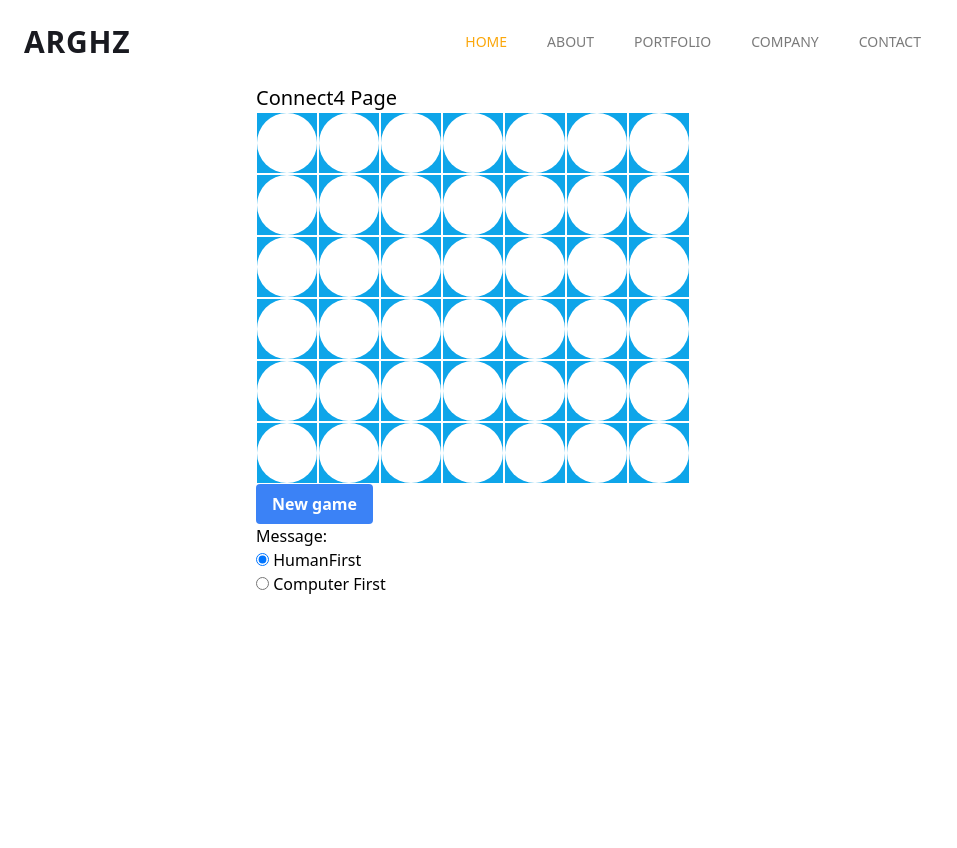
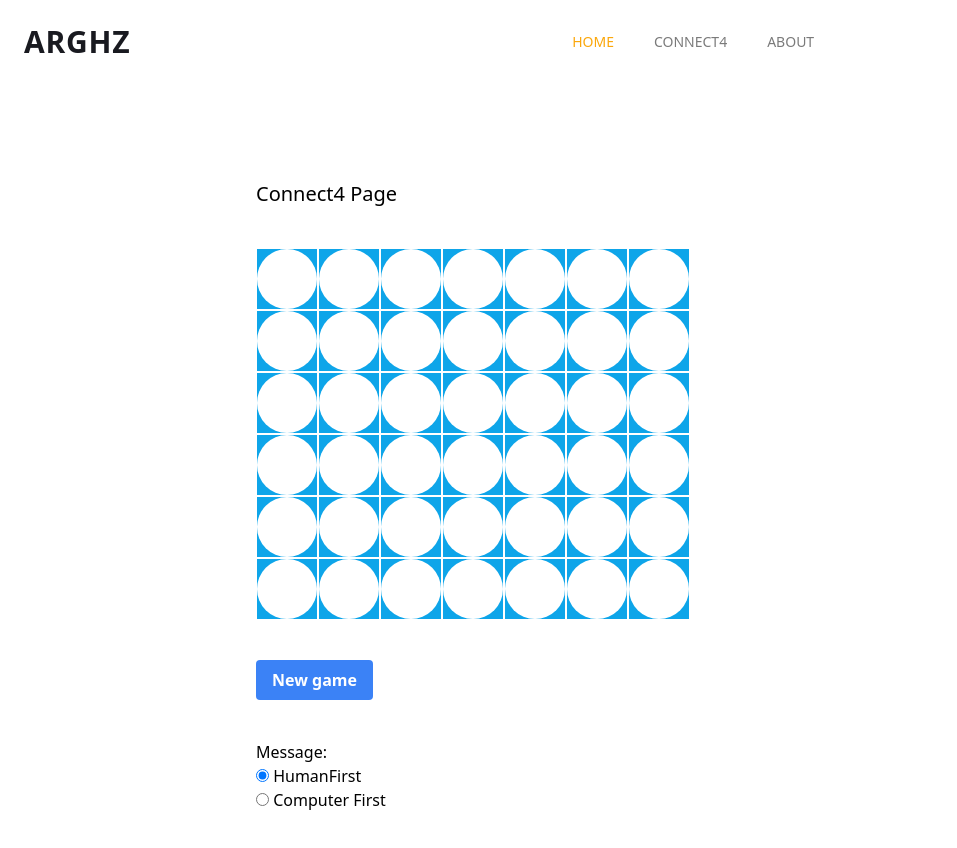
Before and after one commit to Arghz-dotcom/TheSmartComputer, a Gatsby site: page /connect4 in a window 1280 px wide. Shown: the whole page, without its empty margins (0-957 px from the left). Before the commit the page ends 800 px from the top, so only its background shows below. Built offline with nearby package versions, Linux system fonts and the light colour scheme; Gatsby itself is replaced by a stand-in of ours.

Commit message:
modify layout

```diff
--- a/src/components/card.js
+++ b/src/components/card.js
@@ -11,7 +11,7 @@ const Card = () => {
             <p class="text-gray-700 text-base mb-4">
             Connect 4 with artificial intelligence
             </p>
-            <button onClick={()=>{navigate("/connect4/")}} type="button" class=" inline-block px-6 py-2.5 bg-[#f4813f] text-white font-medium text-xs leading-tight uppercase rounded-3xl shadow-md hover:bg-[#f1556a] hover:shadow-lg focus:bg-[#f1556a] focus:shadow-lg focus:outline-none focus:ring-0 active:bg-blue-800 active:shadow-lg transition duration-150 ease-in-out tracking-wide">Button</button>
+            <button onClick={()=>{navigate("/connect4/")}} type="button" class=" inline-block px-6 py-2.5 bg-[#f4813f] text-white font-medium text-xs leading-tight uppercase rounded-3xl shadow-md hover:bg-[#f1556a] hover:shadow-lg focus:bg-[#f1556a] focus:shadow-lg focus:outline-none focus:ring-0 active:bg-blue-800 active:shadow-lg transition duration-150 ease-in-out tracking-wide">READ MORE</button>
         </div>
     )
   }
--- a/src/components/header2.js
+++ b/src/components/header2.js
@@ -11,20 +11,14 @@ const Logo = () => {
 const Menu = () => {
     return (
         <div class="font-sans text-sm text-[#7a7a7a] hidden lg:flex">
-            <a href="#" class="block mt-4 lg:inline-block text-[#fba70b] lg:mt-0 mr-10">
-                HOME
+            <a href="#" class="block mt-4 lg:inline-block text-[#fba70b] lg:mt-0 mr-10 uppercase">
+                Home
             </a>
-            <a href="#" class="block mt-4 lg:inline-block hover:text-[#fba70b] lg:mt-0 mr-10">
-                ABOUT
+            <a href="#" class="block mt-4 lg:inline-block hover:text-[#fba70b] lg:mt-0 mr-10 uppercase">
+                Connect4
             </a>
-            <a href="#" class="block mt-4 lg:inline-block hover:text-[#fba70b] lg:mt-0 mr-10">
-                PORTFOLIO
-            </a>
-            <a href="#" class="block hover:text-[#fba70b] mt-4 lg:inline-block lg:mt-0 mr-10">
-                COMPANY
-            </a>
-            <a href="#" class="block hover:text-[#fba70b] mt-4 lg:inline-block lg:mt-0">
-                CONTACT
+            <a href="#" class="block hover:text-[#fba70b] mt-4 lg:inline-block lg:mt-0 uppercase">
+                About
             </a>
         </div>
     )
--- a/src/components/layout.js
+++ b/src/components/layout.js
@@ -6,7 +6,7 @@ const Layout = props => {
     <div class="min-h-screen flex flex-col">
       <Header2 />
       <div class="flex-1 flex flex-col sm:flex-row lg:px-64">
-        <main class="flex-1">{props.children}</main>
+        <main class="flex-1 py-24">{props.children}</main>
       </div>
     </div>
   )
--- a/src/pages/connect4.js
+++ b/src/pages/connect4.js
@@ -65,19 +65,21 @@ const Connect4 = () => {
 
   return (
     <Layout>
-        <h1 class="text-xl">Connect4 Page</h1>
-        <table>
+      <div class="">
+        <h1 class="text-xl mb-10">Connect4 Page</h1>
+        <table class="mb-10">
           <tbody>
             {gameState.board.map((row, i) => (
               <Row key={i} row={row} play={play} gameState={gameState} dispatchGameState={dispatchGameState} />
             ))}
           </tbody>
         </table>
-      <button class="bg-blue-500 hover:bg-blue-700 text-white font-bold py-2 px-4 rounded" onClick={() => {dispatchGameState({ type: 'newGame', board: generateNewBoard()})}}>New game</button>
+        <button class="bg-blue-500 hover:bg-blue-700 text-white font-bold py-2 px-4 rounded mb-10" onClick={() => {dispatchGameState({ type: 'newGame', board: generateNewBoard()})}}>New game</button>
         <div>Message: {gameState.message}</div>
         <div>
           <input type="radio" value="HumanFirst" name="player" checked={gameState.playerFirst === 'HumanFirst'} onChange={() => {dispatchGameState({ type: 'playerFirst', playerFirst: 'HumanFirst'})}} /> HumanFirst<br/>
           <input type="radio" value="ComputerFirst" name="player" checked={gameState.playerFirst === 'ComputerFirst'} onChange={() => {dispatchGameState({ type: 'playerFirst', playerFirst: 'ComputerFirst'})}}/> Computer First
+        </div>
       </div>
     </Layout>
   )
```
Lines whose indentation alone changed are shown as unchanged.
